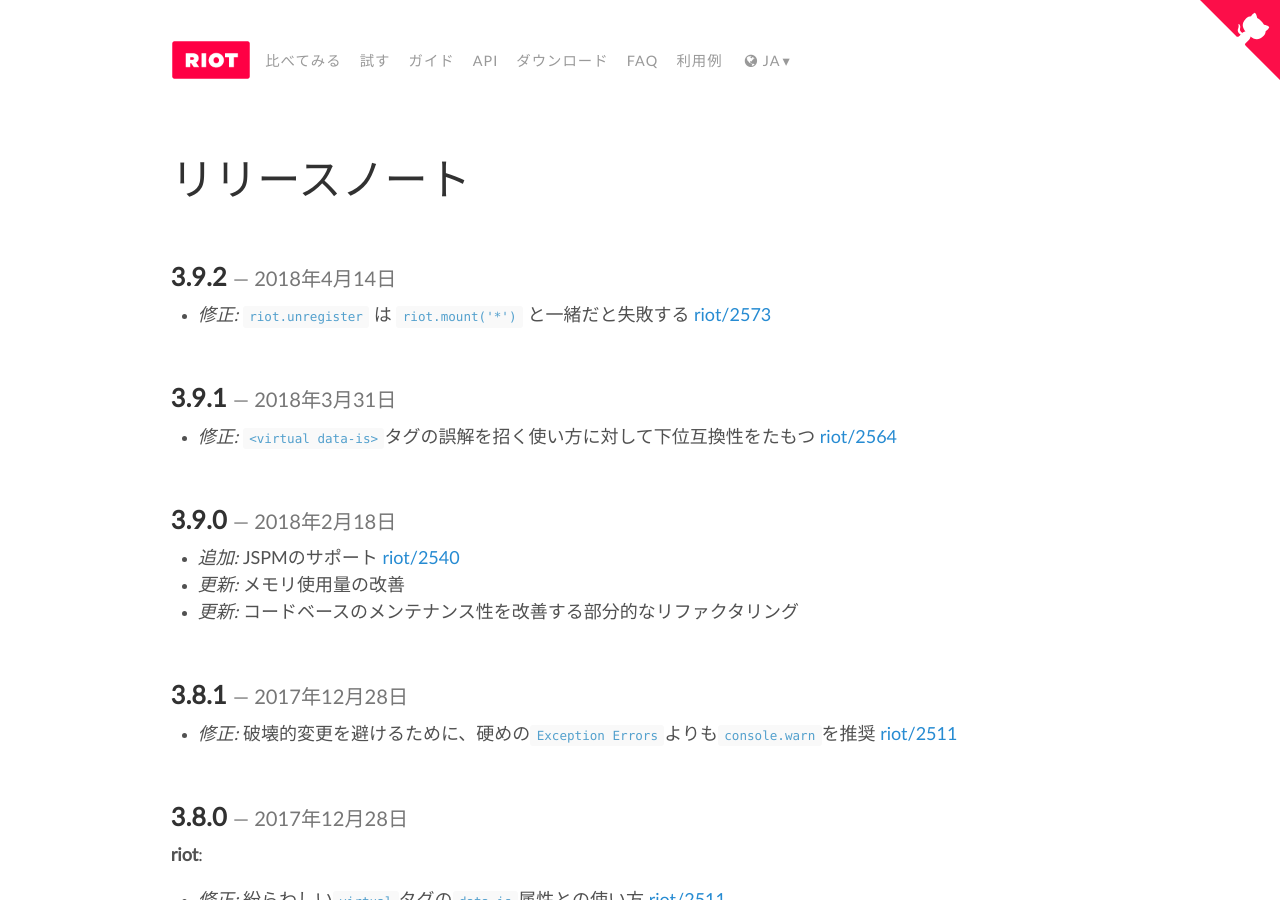
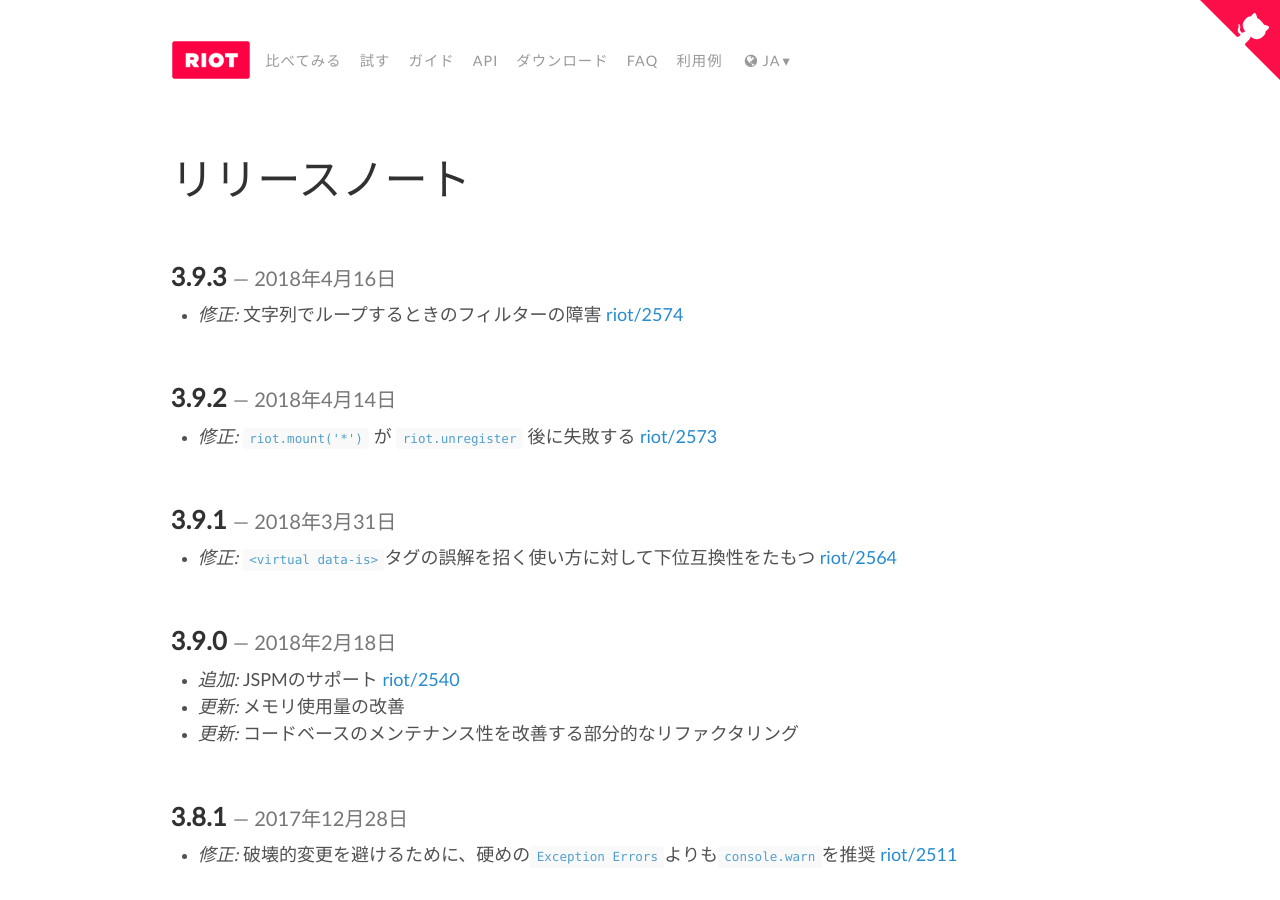
Before and after one commit to riot/riot.github.io, a Jekyll site: the page built from ja/release-notes.md, in a window 1280 px wide and 900 px high. Built offline with Jekyll 4.4.1, drawn with Linux system fonts in a browser that asks for light colours; nearby versions of some CDN libraries; emoji names are drawn with the system emoji font.

Commit message:
added: release notes for ja

```diff
--- a/_config.yml
+++ b/_config.yml
@@ -80,7 +80,7 @@
 translations:
   es: v2.2.4
   fr: v2.5.0
-  ja: v3.9.2
+  ja: v3.9.3
   ru: v2.3.1
   zh: v2.3.1
   zh: v2.3.13
--- a/ja/release-notes.md
+++ b/ja/release-notes.md
@@ -6,9 +6,13 @@
 
 # {{ page.title }}
 
+## 3.9.3 *2018年4月16日*
+
+- _修正:_ 文字列でループするときのフィルターの障害 [riot/2574](https://github.com/riot/riot/issues/2574)
+
 ## 3.9.2 *2018年4月14日*
 
-- _修正:_ `riot.unregister` は `riot.mount('*')` と一緒だと失敗する [riot/2573](https://github.com/riot/riot/issues/2573)
+- _修正:_ `riot.mount('*')` が `riot.unregister` 後に失敗する [riot/2573](https://github.com/riot/riot/issues/2573)
 
 ## 3.9.1 *2018年3月31日*
 
```
